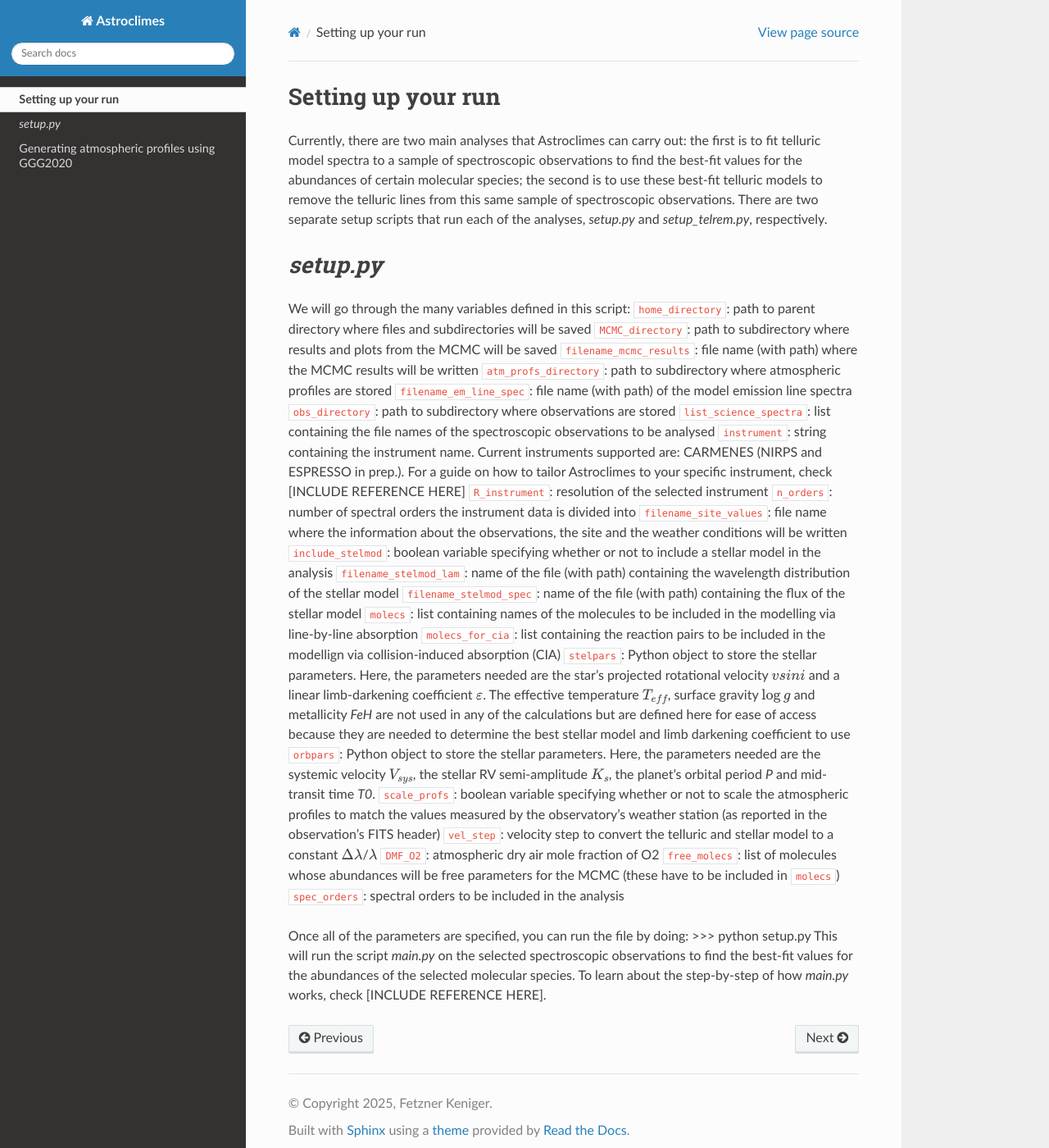
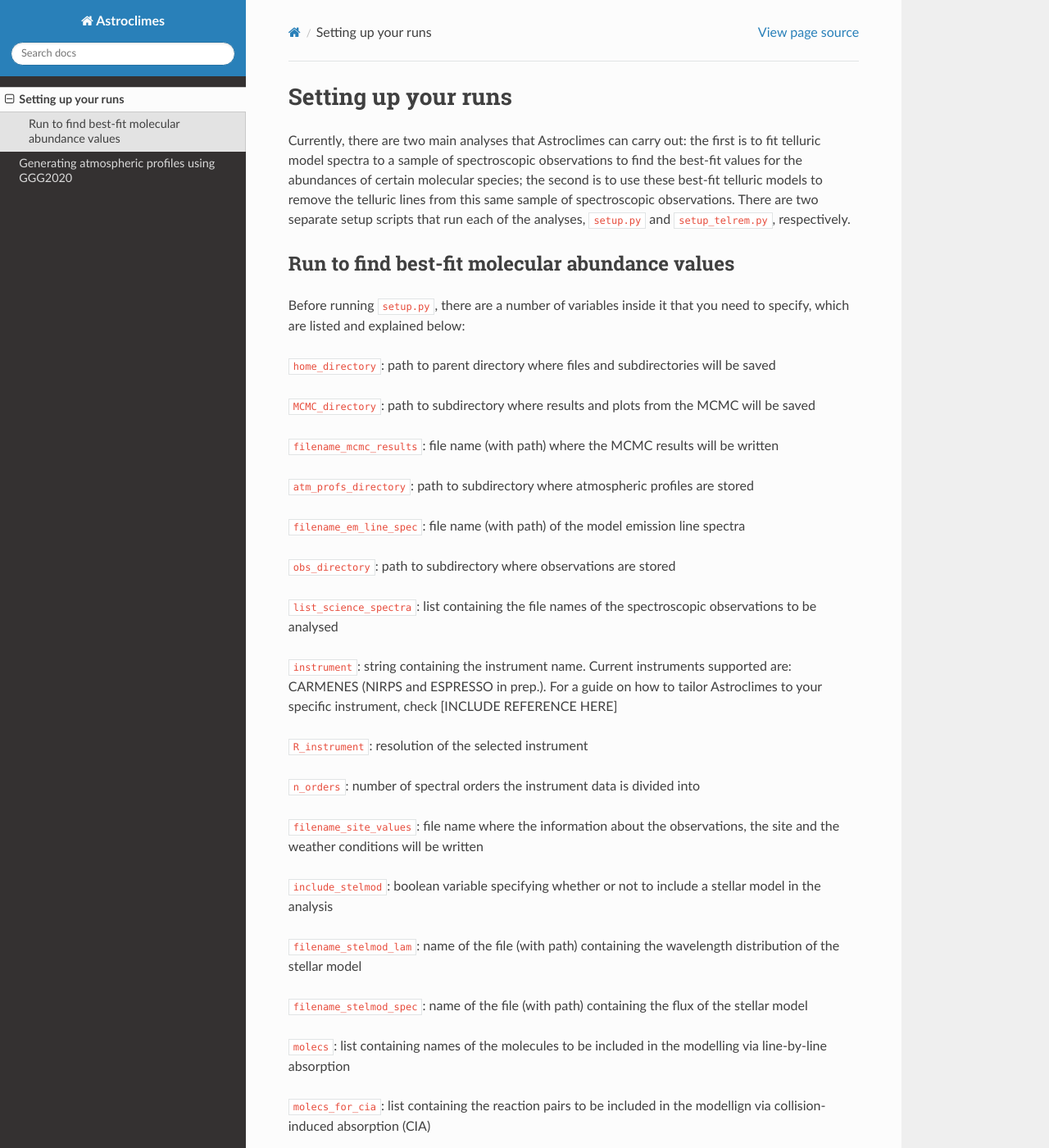
Before and after one commit to MarceloAron/Astroclimes, a Sphinx documentation site: the page built from docs/source/setup.rst, in a window 1280 px wide and 1400 px high. Shown: the whole window at 82% size. Built offline with Sphinx 7.4.7 and the Read the Docs theme 3.1.0, drawn with Linux system fonts in a browser that asks for light colours; some of the changed text lies outside the part shown.

Commit message:
Update setup.rst

```diff
--- a/docs/source/setup.rst
+++ b/docs/source/setup.rst
@@ -1,37 +1,62 @@
-Setting up your run
+Setting up your runs
 =====
 
-Currently, there are two main analyses that Astroclimes can carry out: the first is to fit telluric model spectra to a sample of spectroscopic observations
-to find the best-fit values for the abundances of certain molecular species; the second is to use these best-fit telluric models to remove the telluric lines
-from this same sample of spectroscopic observations. There are two separate setup scripts that run each of the analyses, `setup.py` and `setup_telrem.py`, respectively.
+Currently, there are two main analyses that Astroclimes can carry out: the first is to fit telluric model spectra to a sample of spectroscopic observations to find the best-fit values for the abundances of certain molecular species; the second is to use these best-fit telluric models to remove the telluric lines from this same sample of spectroscopic observations. There are two separate setup scripts that run each of the analyses, ``setup.py`` and ``setup_telrem.py``, respectively.
 
-`setup.py`
-=====
-We will go through the many variables defined in this script:
+Run to find best-fit molecular abundance values
+-----
+Before running ``setup.py``, there are a number of variables inside it that you need to specify, which are listed and explained below:
+
+
 ``home_directory``: path to parent directory where files and subdirectories will be saved
+
 ``MCMC_directory``: path to subdirectory where results and plots from the MCMC will be saved
+
 ``filename_mcmc_results``: file name (with path) where the MCMC results will be written
+
 ``atm_profs_directory``: path to subdirectory where atmospheric profiles are stored
+
 ``filename_em_line_spec``: file name (with path) of the model emission line spectra
+
 ``obs_directory``: path to subdirectory where observations are stored
+
 ``list_science_spectra``: list containing the file names of the spectroscopic observations to be analysed
+
 ``instrument``: string containing the instrument name. Current instruments supported are: CARMENES (NIRPS and ESPRESSO in prep.). For a guide on how to tailor Astroclimes to your specific instrument, check [INCLUDE REFERENCE HERE]
+
 ``R_instrument``: resolution of the selected instrument
+
 ``n_orders``: number of spectral orders the instrument data is divided into
+
 ``filename_site_values``: file name where the information about the observations, the site and the weather conditions will be written
+
 ``include_stelmod``: boolean variable specifying whether or not to include a stellar model in the analysis
+
 ``filename_stelmod_lam``: name of the file (with path) containing the wavelength distribution of the stellar model
+
 ``filename_stelmod_spec``: name of the file (with path) containing the flux of the stellar model
+
 ``molecs``: list containing names of the molecules to be included in the modelling via line-by-line absorption
+
 ``molecs_for_cia``: list containing the reaction pairs to be included in the modellign via collision-induced absorption (CIA)
-``stelpars``: Python object to store the stellar parameters. Here, the parameters needed are the star's projected rotational velocity :math:`vsini` and a linear limb-darkening coefficient :math:`\varepsilon`. The effective temperature :math:`T_{eff}`, surface gravity :math:`\log{g}` and metallicity `FeH` are not used in any of the calculations but are defined here for ease of access because they are needed to determine the best stellar model and limb darkening coefficient to use
+
+``stelpars``: Python object to store the stellar parameters. Here, the parameters needed are the star's projected rotational velocity
+:math:`vsini` and a linear limb-darkening coefficient :math:`\varepsilon`. The effective temperature :math:`T_{eff}`, surface gravity :math:`\log{g}` and metallicity `FeH` are not used in any of the calculations but are defined here for ease of access because they are needed to determine the best stellar model and limb darkening coefficient to use
+
 ``orbpars``: Python object to store the stellar parameters. Here, the parameters needed are the systemic velocity :math:`V_{sys}`, the stellar RV semi-amplitude :math:`K_s`, the planet's orbital period `P` and mid-transit time `T0`.
+
 ``scale_profs``: boolean variable specifying whether or not to scale the atmospheric profiles to match the values measured by the observatory's weather station (as reported in the observation's FITS header)
+
 ``vel_step``: velocity step to convert the telluric and stellar model to a constant :math:`\Delta`:math:`\lambda`/:math:`\lambda`
+
 ``DMF_O2``: atmospheric dry air mole fraction of O2
+
 ``free_molecs``: list of molecules whose abundances will be free parameters for the MCMC (these have to be included in ``molecs``)
+
 ``spec_orders``: spectral orders to be included in the analysis
 
 Once all of the parameters are specified, you can run the file by doing:
+
 >>> python setup.py
+
 This will run the script `main.py` on the selected spectroscopic observations to find the best-fit values for the abundances of the selected molecular species. To learn about the step-by-step of how `main.py` works, check [INCLUDE REFERENCE HERE].
```
